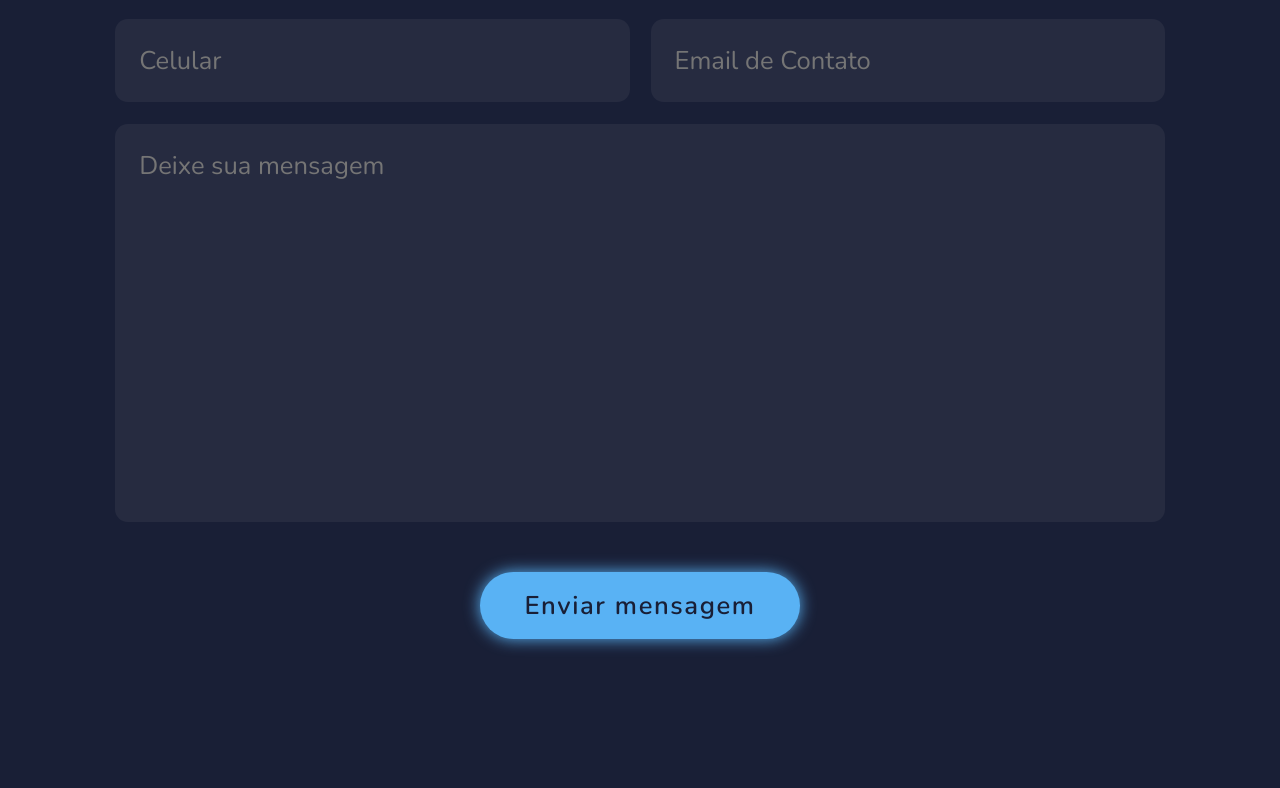
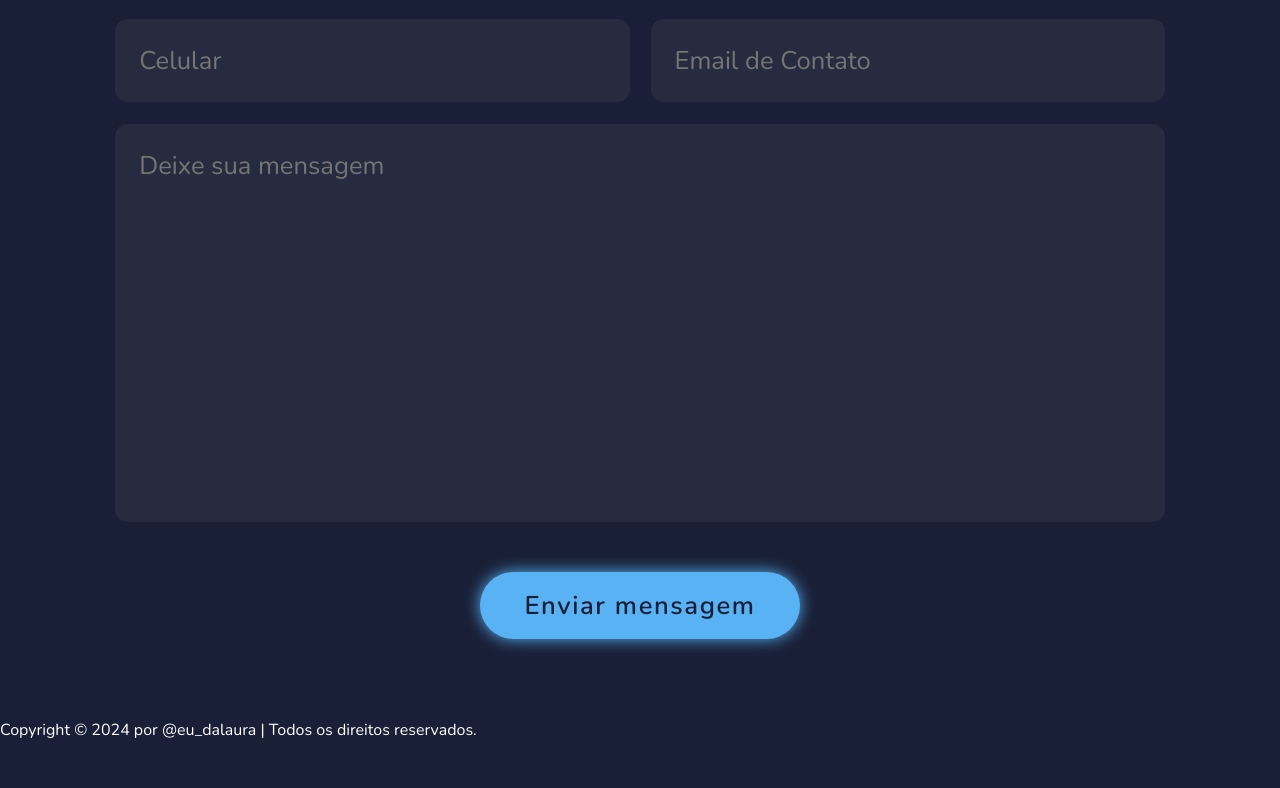
Before and after one commit to AnaRodrigues016/Portif-lio, a plain HTML site: page index.html in a window 1280 px wide. Shown: the part 7016-7804 px from the top of the page. Before the commit the page ends 7735 px from the top, so only its background shows below. Drawn offline with nearby package versions, Linux system fonts and the light colour scheme.

Commit message:
Add files via upload

```diff
--- a/index.html
+++ b/index.html
@@ -166,6 +166,15 @@
 
 
     <!--SEÇÃO RODAPÉ-->
+    <footer class="footer">
+        <div class="footer-text">
+            <p>Copyright &copy; 2024 por @eu_dalaura | Todos os direitos reservados.</p>
+        </div>
+        <div class="footer-iconTop">
+            <a href="#home">
+            <i class="fa-solid" </a>
+        </div>
+    </footer>
 
     <script src="js/main.js"></script>
 </body>
```
